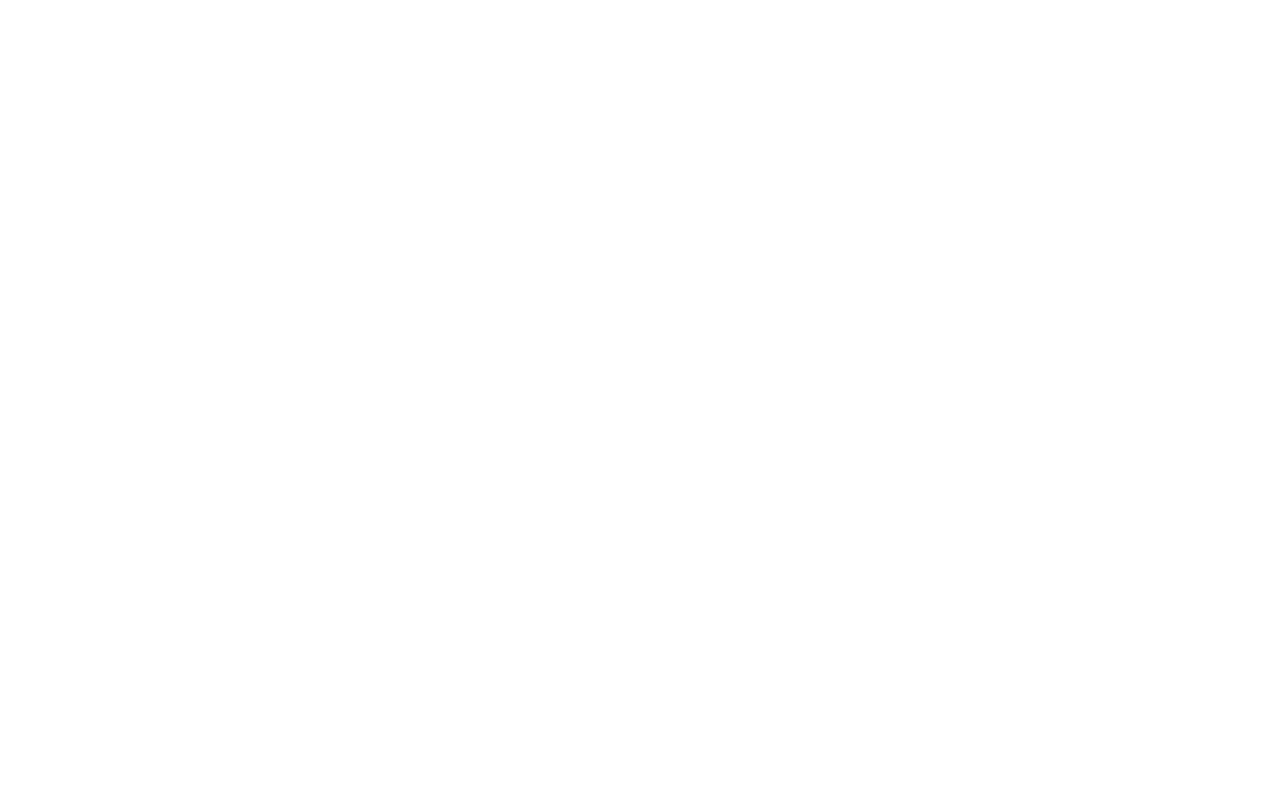
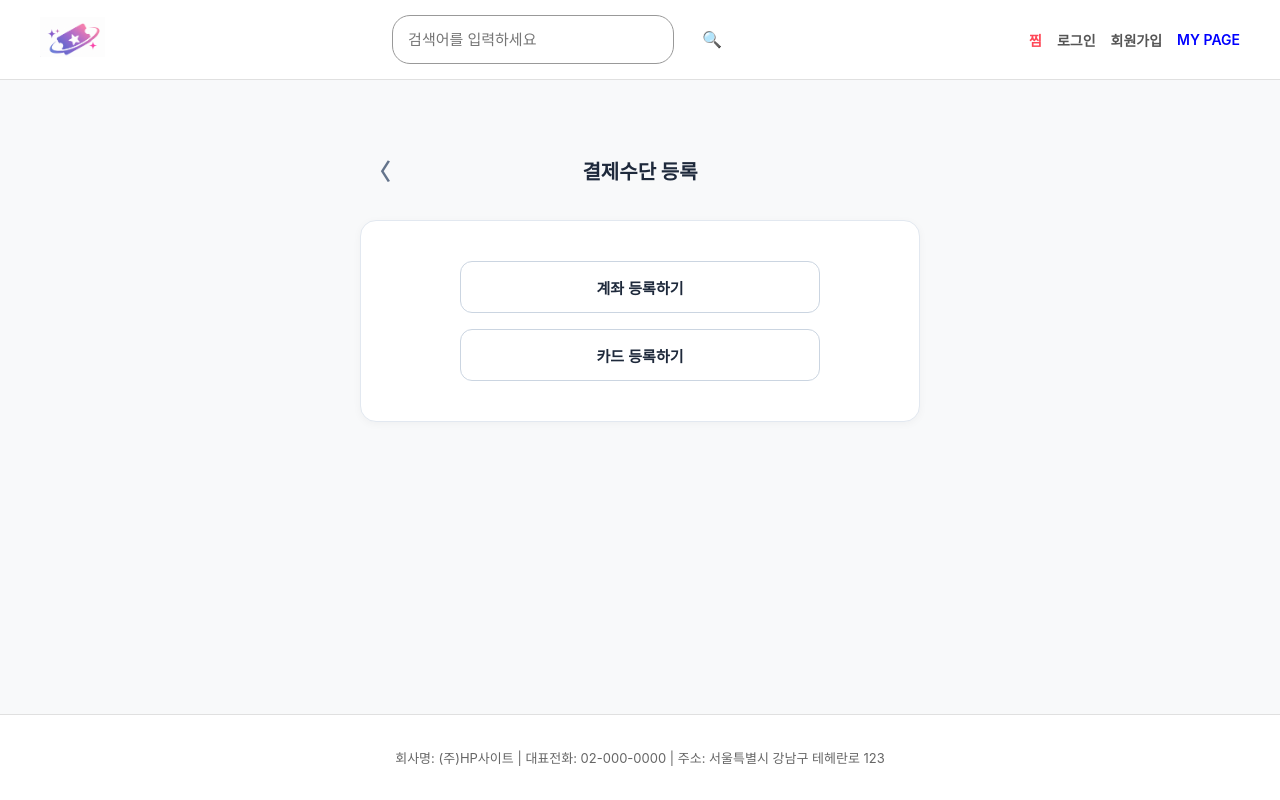
Before and after one commit to gkdudopice-lang/hp-router-ex, a React (Create React App) app: page /payment-register in a window 1280 px wide. Before the commit this address had no page. Built offline with nearby package versions, Linux system fonts and the light colour scheme.

Commit message:
마이페이지-계정정보-결제수단관리-결제수단등록 까지 연결 완료

```diff
--- a/src/App.js
+++ b/src/App.js
@@ -22,6 +22,7 @@
 import CustomerCenter from "./pages/CustomerCenter";
 import AccountInfo from "./pages/AccountInfo";
 import PaymentManage from "./pages/PaymentManage";
+import PaymentRegister from "./pages/PaymentRegister";
 import { BrowserRouter as Router, Routes, Route } from "react-router-dom";
 
 function App() {
@@ -61,6 +62,7 @@
           <Route path="/mypage/customer-center" element={<CustomerCenter />} />
           <Route path="/mypage/account" element={<AccountInfo />} />
           <Route path="/mypage/payment" element={<PaymentManage />} />
+          <Route path="/payment-register" element={<PaymentRegister />} />
           <Route path="/board" element={<BoardList />} />
           <Route path="/board/write" element={<BoardWrite />} />
           <Route path="/board/:boardId" element={<BoardDetail />} />
--- a/src/pages/PaymentManage.js
+++ b/src/pages/PaymentManage.js
@@ -22,6 +22,14 @@
         isPrimary: method.id === id,
       })),
     );
+  };
+
+  const handleDelete = (idToDelete) => {
+    setPaymentMethods((prev) => {
+      const updated = prev.filter((method) => method.id !== idToDelete);
+      localStorage.setItem("saved_payment_methods", JSON.stringify(updated));
+      return updated;
+    });
   };
 
   // 결제수단 추가 페이지로 이동하는 함수
@@ -57,6 +65,15 @@
               <span className="title">{method.name}</span>
               <span className="number">{method.number}</span>
             </InfoArea>
+
+            <DeleteButton
+              onClick={(e) => {
+                e.stopPropagation(); // 부모 요소로 클릭 이벤트가 퍼지는 걸 막아줍니다
+                handleDelete(method.id); // 또는 index
+              }}
+            >
+              삭제
+            </DeleteButton>
           </MethodItem>
         ))}
       </MethodListWrapper>
@@ -135,6 +152,20 @@
   }
 `;
 
+const DeleteButton = styled.button`
+  background: none;
+  border: none;
+  font-size: 13px;
+  color: #ef4444;
+  cursor: pointer;
+  font-weight: 600;
+  margin-left: auto;
+
+  &:hover {
+    text-decoration: underline;
+  }
+`;
+
 const CardIcon = styled.div`
   width: 50px;
   height: 35px;
--- /dev/null
+++ b/src/pages/PaymentRegister.js
@@ -0,0 +1,110 @@
+// src/pages/mypage/PaymentRegister.js
+import React from "react";
+import { useNavigate } from "react-router-dom";
+import styled from "styled-components";
+import BackButton from "../Components/common/BackButton";
+
+const PaymentRegister = () => {
+  const navigate = useNavigate();
+
+  const handleAccountRegister = () => {
+    alert("계좌 등록 기능으로 연결됩니다.");
+    // TODO: 실제 계좌 등록 API 연동 또는 이전 페이지로 이동
+    navigate("/mypage/payment");
+  };
+
+  const handleCardRegister = () => {
+    alert("카드 등록 기능으로 연결됩니다.");
+    // TODO: 실제 카드 등록 API 연동 또는 이전 페이지로 이동
+    navigate("/mypage/payment");
+  };
+
+  return (
+    <Container>
+      {/* 💡 상단 헤더 영역 (공통 백버튼 + 정중앙 타이틀) */}
+      <HeaderRow>
+        <BackButton to="/mypage/payment" />{" "}
+        {/* 뒤로 가기 누르면 결제수단 관리로 이동 */}
+        <Title>결제수단 등록</Title>
+      </HeaderRow>
+
+      {/* 등록 버튼 영역 */}
+      <ButtonWrapper>
+        <RegisterButton onClick={handleAccountRegister}>
+          계좌 등록하기
+        </RegisterButton>
+        <RegisterButton onClick={handleCardRegister}>
+          카드 등록하기
+        </RegisterButton>
+      </ButtonWrapper>
+    </Container>
+  );
+};
+
+/* ───────── 스타일 컴포넌트 (화이트·블랙·보라 감성) ───────── */
+const Container = styled.div`
+  max-width: 600px;
+  width: 100%;
+  margin: 40px auto;
+  padding: 30px 20px;
+  box-sizing: border-box;
+  display: flex;
+  flex-direction: column;
+  gap: 20px;
+`;
+
+const HeaderRow = styled.div`
+  display: flex;
+  align-items: center;
+  position: relative;
+  width: 100%;
+  margin-bottom: 10px;
+`;
+
+const Title = styled.h2`
+  font-size: 20px;
+  font-weight: 700;
+  color: #1e293b;
+  margin: 0;
+  position: absolute;
+  left: 50%;
+  transform: translateX(-50%);
+`;
+
+const ButtonWrapper = styled.div`
+  background: #ffffff;
+  border: 1px solid #e2e8f0;
+  border-radius: 16px;
+  padding: 40px 24px;
+  box-shadow: 0 2px 8px rgba(0, 0, 0, 0.04);
+  display: flex;
+  flex-direction: column;
+  gap: 16px;
+  align-items: center;
+`;
+
+const RegisterButton = styled.button`
+  width: 100%;
+  max-width: 360px;
+  height: 52px;
+  background-color: #ffffff;
+  border: 1px solid #cbd5e1;
+  border-radius: 12px;
+  font-size: 15px;
+  font-weight: 600;
+  color: #1e293b;
+  cursor: pointer;
+  transition: all 0.2s ease;
+
+  &:hover {
+    border-color: #c327eb; /* 마우스 올리면 포인트 보라색 테두리 */
+    color: #c327eb;
+    background-color: #faf5ff; /* 아주 연한 보라빛 배경 */
+  }
+
+  &:active {
+    transform: scale(0.98);
+  }
+`;
+
+export default PaymentRegister;
```
